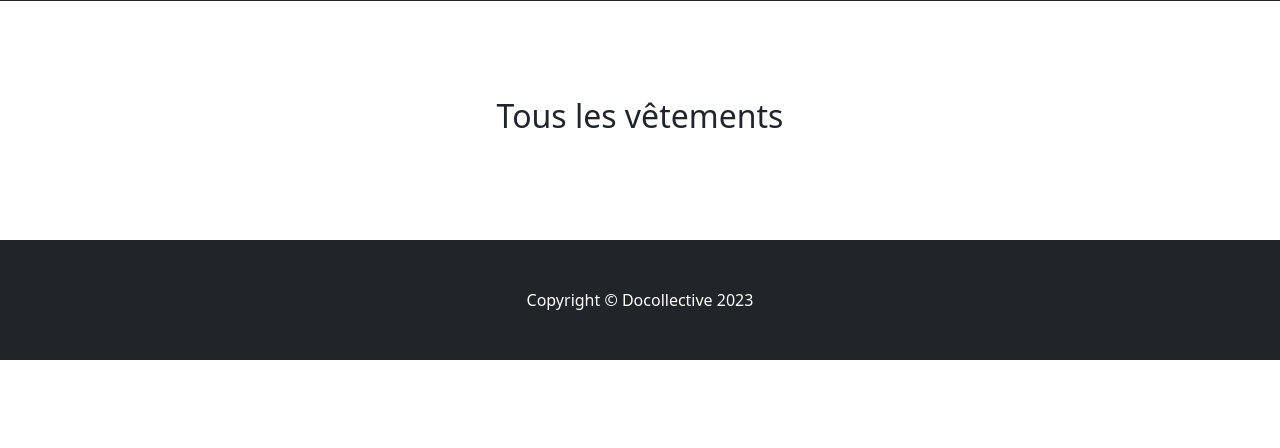
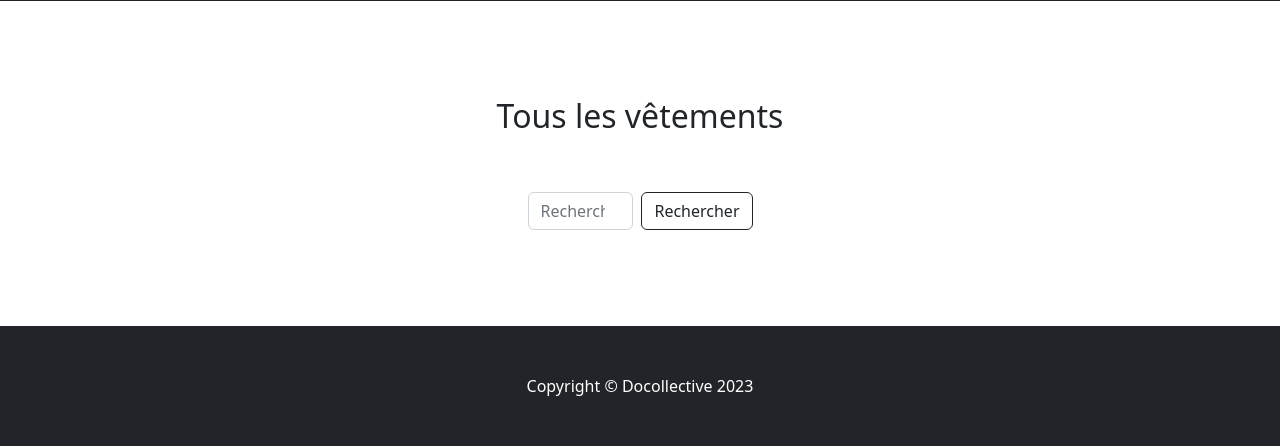
Before and after one commit to gabigab117/docollective, a Django app: page /shop/all/ in a window 1280 px wide. Shown: the part 352-800 px from the top of the page. Run offline with Django 4.2, Linux system fonts and the light colour scheme; data comes from the database, SQL or seed files in the repository; some libraries are stand-ins or nearby versions.

Commit message:
requete Q

```diff
--- a/docollective/shop/templates/shop/all.html
+++ b/docollective/shop/templates/shop/all.html
@@ -9,8 +9,18 @@
     <h2 class="text-center">Tous les vêtements</h2>
 
 </div>
+<div class="row gx-4 gx-lg-5 row-cols-2 row-cols-md-3 row-cols-xl-4 justify-content-center mb-5">
+    <form role="search" class="d-flex">
 
+            <input type="search" placeholder="Rechercher" aria-label="Rechercher" name="search" class="form-control">
+
+
+            <button type="submit" class="btn btn-outline-dark ms-2">Rechercher</button>
+
+    </form>
+</div>
 <div class="row gx-4 gx-lg-5 row-cols-2 row-cols-md-3 row-cols-xl-4 justify-content-center">
+
 
     {% for garment in garments %}
     <div class="col mb-5">
--- a/docollective/shop/views.py
+++ b/docollective/shop/views.py
@@ -1,4 +1,5 @@
 from django.contrib import messages
+from django.db.models import Q
 from django.contrib.auth.decorators import login_required
 from django.core.exceptions import ObjectDoesNotExist
 from django.shortcuts import render, get_object_or_404, redirect
@@ -21,6 +22,10 @@
 
 def all_garments(request):
     garments = Garment.objects.filter(activate=True)
+
+    search = request.GET.get("search")
+    if search:
+        garments = Garment.objects.filter(Q(description__icontains=search) | Q(color__name__icontains=search))
 
     return render(request, "shop/all.html", context={"garments": garments})
 
--- a/docollective/templates/base.html
+++ b/docollective/templates/base.html
@@ -58,7 +58,7 @@
                         <li>
                             <hr class="dropdown-divider"/>
                         </li>
-                        <li><a class="dropdown-item" href="#!">Nouveautés</a></li>
+
                         {% if request.user.is_authenticated %}
                         <li><a class="dropdown-item" href="#!">Mes favoris</a></li>
                         {% endif %}
```
